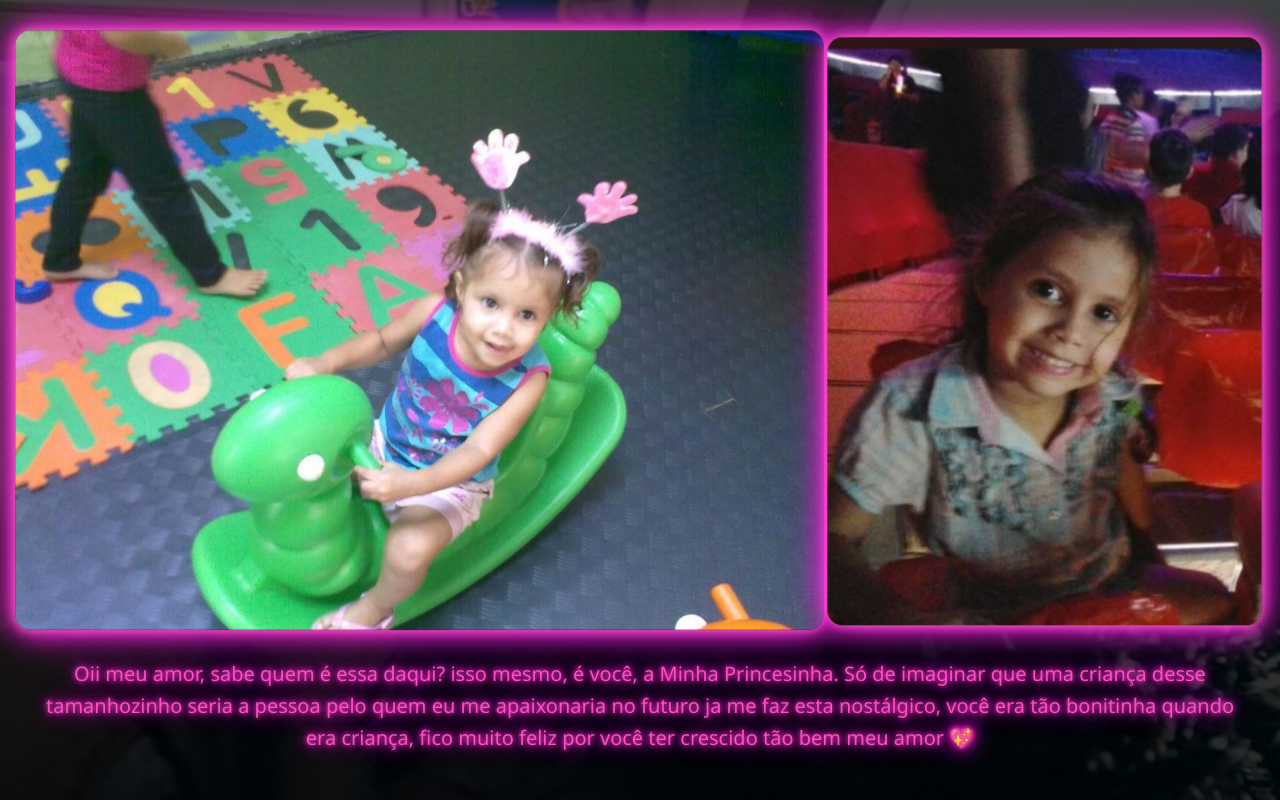
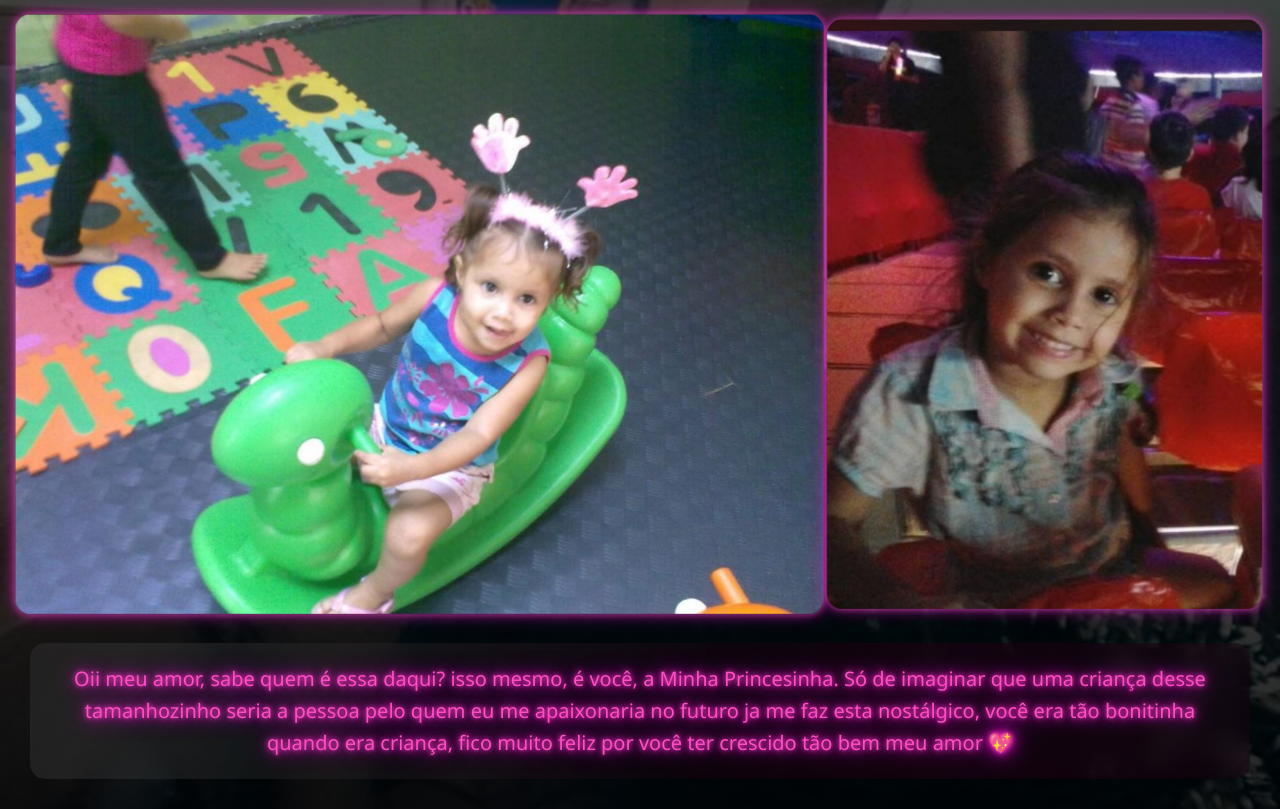
Before and after one commit to guizadoperro-lab/parabibia, a plain HTML site: page principal.html in a window 1280 px wide. Drawn offline with Linux system fonts and the light colour scheme.

Commit message:
Enhance styles and structure in principal.html
Refactor CSS and HTML structure for improved styling and animations.

```diff
--- a/principal.html
+++ b/principal.html
@@ -22,12 +22,11 @@ body{
     overflow-x:hidden;
 }
 
-/* SCROLL SUAVE */
 html{
     scroll-behavior:smooth;
 }
 
-/* SEÇÕES */
+/* SEÇÃO */
 .section{
     min-height:100vh;
     display:flex;
@@ -35,6 +34,7 @@ html{
     justify-content:center;
     align-items:center;
     padding:30px;
+
     opacity:0;
     transform:translateY(80px) scale(0.95);
     transition:all 1.2s ease;
@@ -45,7 +45,7 @@ html{
     transform:translateY(0) scale(1);
 }
 
-/* CONTAINER DAS FOTOS */
+/* FOTOS */
 .fotos-dela{
     display:flex;
     justify-content:center;
@@ -54,40 +54,95 @@ html{
     margin-bottom:25px;
 }
 
-/* IMAGENS */
 .img-dela{
     border-radius:15px;
 
     box-shadow:
-    0 0 10px #ff66cc,
-    0 0 25px #ff33cc,
-    0 0 40px #ff00ff;
+    0 0 6px rgba(255,102,204,0.5),
+    0 0 12px rgba(255,51,204,0.4),
+    0 0 20px rgba(255,0,255,0.3);
 
     animation: float 6s ease-in-out infinite alternate;
 }
 
-/* PRINCIPAL */
 .img-dela.grande{
     width:65%;
-    animation-delay:0s;
 }
 
-/* MENOR */
 .img-dela.pequena{
     width:35%;
     transform:rotate(-5deg);
     opacity:0.9;
-    animation-delay:1s;
 }
 
-/* MOVIMENTO LEVE (cinemático) */
+/* MOVIMENTO CINEMÁTICO */
 @keyframes float{
     0%{transform:translateY(0) scale(1);}
     100%{transform:translateY(-10px) scale(1.02);}
 }
 
+/* TEXTO BOX (VIDRO + ANIMAÇÃO PREMIUM) */
+.text-box{
+    position:relative;
+
+    background: rgba(0,0,0,0.35);
+    backdrop-filter: blur(12px);
+
+    padding:20px;
+    border-radius:15px;
+
+    overflow:hidden;
+}
+
+/* FUNDO ANIMADO */
+.text-box::before{
+    content:'';
+    position:absolute;
+    top:-50%;
+    left:-50%;
+    width:200%;
+    height:200%;
+
+    background: radial-gradient(circle, rgba(255,0,150,0.08), transparent 60%);
+    animation: glowMove 8s linear infinite;
+}
+
+@keyframes glowMove{
+    0%{transform:translate(0,0);}
+    50%{transform:translate(20%,20%);}
+    100%{transform:translate(0,0);}
+}
+
+/* BRILHO PASSANDO */
+.text-box::after{
+    content:'';
+    position:absolute;
+    top:0;
+    left:-100%;
+    width:100%;
+    height:100%;
+
+    background: linear-gradient(
+        120deg,
+        transparent,
+        rgba(255,255,255,0.1),
+        transparent
+    );
+
+    animation: shine 5s infinite;
+}
+
+@keyframes shine{
+    0%{left:-100%;}
+    50%{left:100%;}
+    100%{left:100%;}
+}
+
 /* TEXTO DELA */
 .text-dela{
+    position:relative;
+    z-index:2;
+
     font-size:20px;
     line-height:1.6;
     text-align:center;
@@ -117,7 +172,6 @@ html{
 
 <body>
 
-<!-- SEÇÃO DELA -->
 <div class="section" id="sec1">
 
     <div class="fotos-dela">
@@ -125,17 +179,19 @@ html{
         <img src="beaz1.jpg" class="img-dela pequena fade-img">
     </div>
 
-    <div class="text-dela">
-        Oii meu amor, sabe quem é essa daqui? isso mesmo, é você, a Minha Princesinha.
-        Só de imaginar que uma criança desse tamanhozinho seria a pessoa pelo quem eu me apaixonaria no futuro
-        ja me faz esta nostálgico, você era tão bonitinha quando era criança, fico muito feliz por você ter crescido tão bem meu amor 💖
+    <div class="text-box">
+        <div class="text-dela">
+            Oii meu amor, sabe quem é essa daqui? isso mesmo, é você, a Minha Princesinha.
+            Só de imaginar que uma criança desse tamanhozinho seria a pessoa pelo quem eu me apaixonaria no futuro
+            ja me faz esta nostálgico, você era tão bonitinha quando era criança, fico muito feliz por você ter crescido tão bem meu amor 💖
+        </div>
     </div>
 
 </div>
 
 <script>
 
-/* MOSTRAR SEÇÃO (cinemático) */
+/* ANIMAÇÃO AO ENTRAR NA TELA */
 function mostrarElemento(){
     const sec = document.querySelectorAll('.section');
     const imgs = document.querySelectorAll('.fade-img');
```
